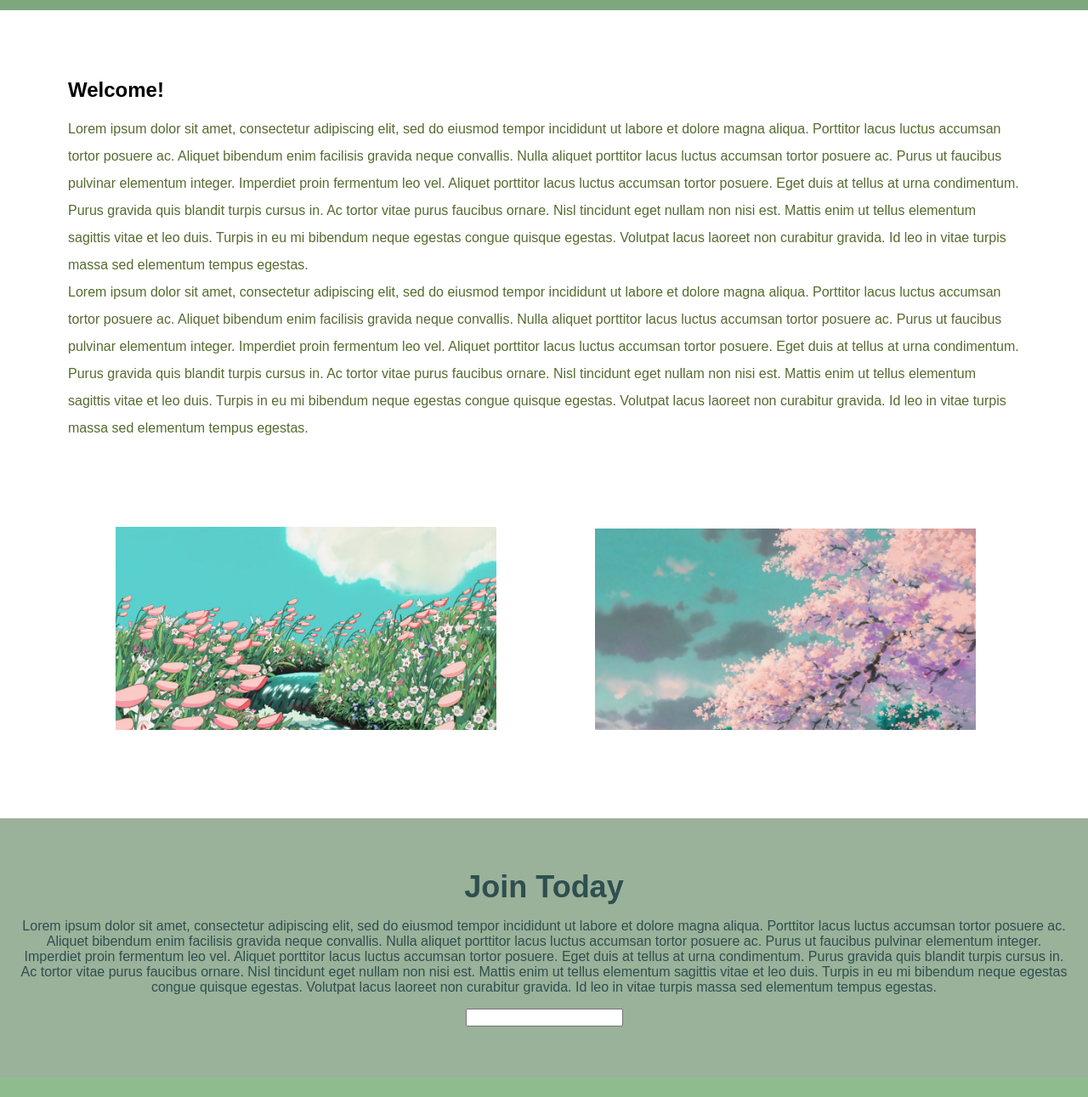
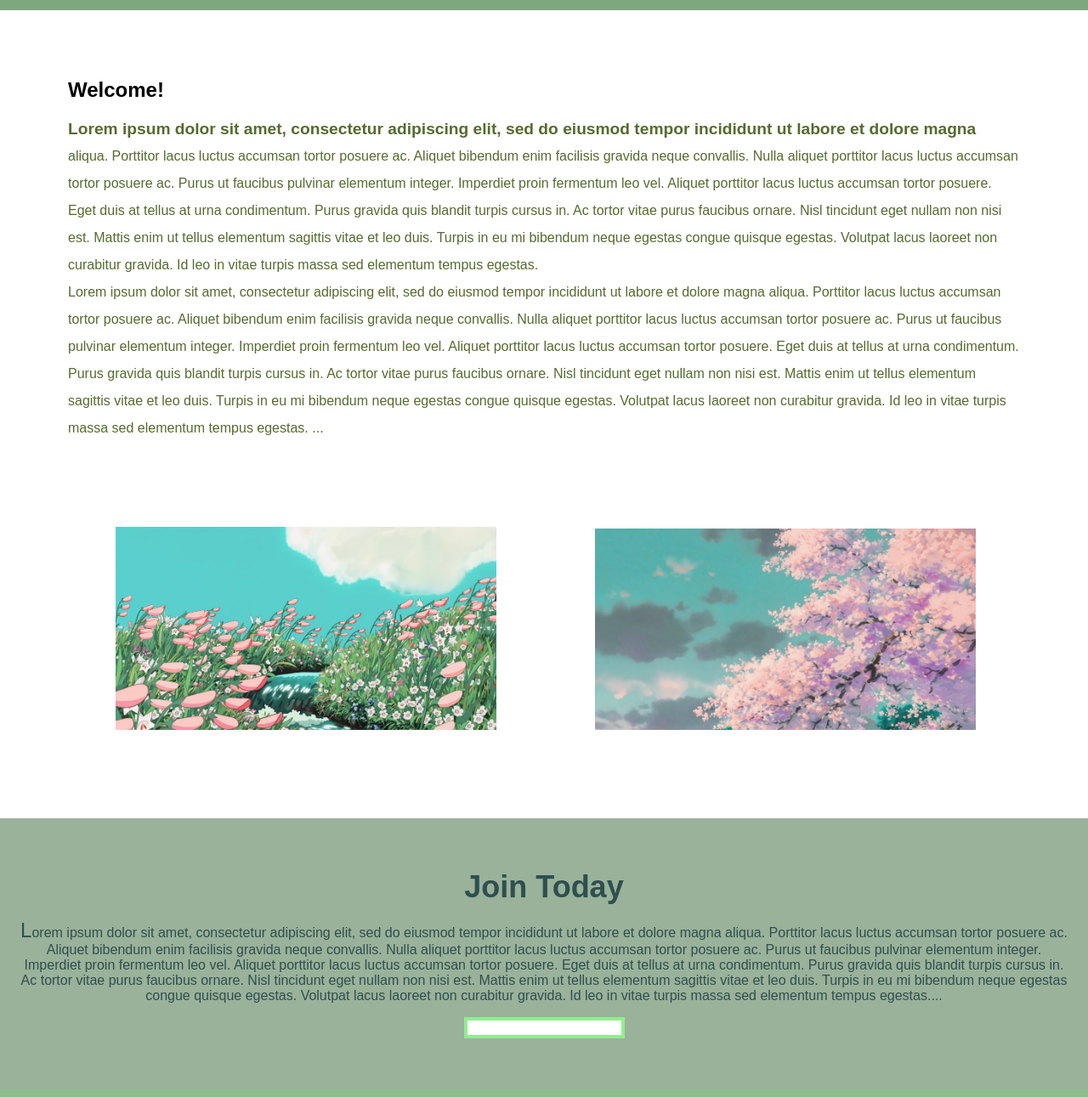
Before and after one commit to dav1dliu/learninghtml, a plain HTML site: page semantics.html in a window 1280 px wide. Shown: the part 420-1711 px from the top of the page at 85% size. Drawn offline with Linux system fonts and the light colour scheme.

Commit message:
Added Pseudo Classes and Elements

```diff
--- a/styles.css
+++ b/styles.css
@@ -133,3 +133,37 @@ footer {
     padding: 10px;
     text-align: center;
 }
+
+/* pseudo-classes */
+
+nav li a:hover{
+    text-decoration: underline;
+}
+.images li:hover{
+    position:relative;
+    top:-4px;
+}
+form input:forcus{
+    border: 4px dashed darkslategray;
+    outline: none;
+}
+form input:valid{
+    border: 4px solid lightgreen;
+}
+/*nav li:first-child{
+    border: 3px solid darkolivegreen;
+}*/
+article p::first-line{
+    font-weight: bold;
+    font-size: 1.2em;
+}
+section.join p::first-letter{
+    font-size: 1.5em;
+}
+p::selection{
+    background-color: darkolivegreen;
+    color: white;
+}
+p::after{
+    content: '...'
+}
```
